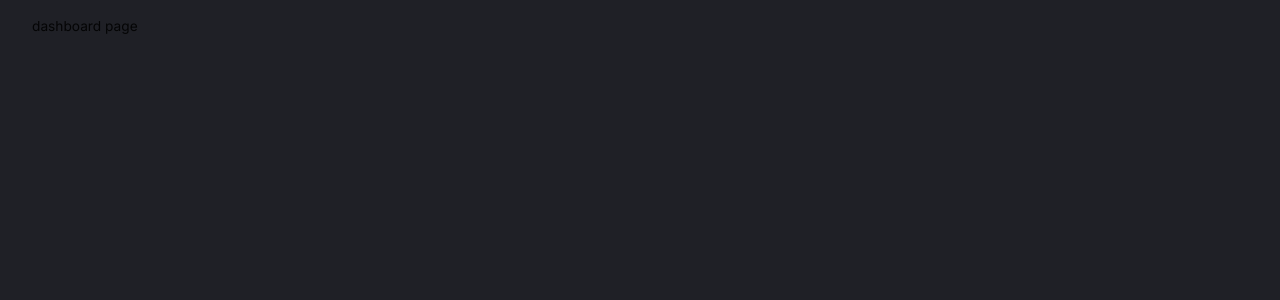
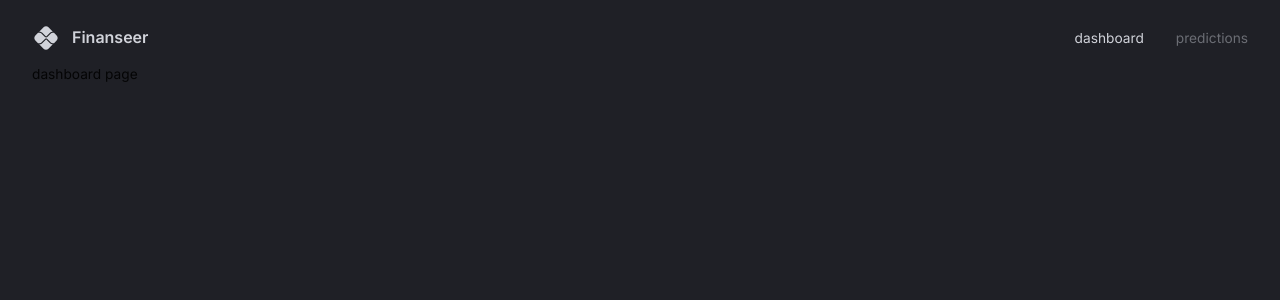
Before and after one commit to karnowsky1/Finance-Dashboard, a React (Vite) app in the folder client/: page / in a window 1280 px wide. Shown: the top 300 px of the page. Built offline with nearby package versions, Linux system fonts and the light colour scheme.

Commit message:
basic structure for navbar component complete

```diff
--- a/client/src/App.tsx
+++ b/client/src/App.tsx
@@ -3,6 +3,7 @@
 import { themeSettings } from './theme'
 import { Box, CssBaseline, ThemeProvider } from '@mui/material'
 import { BrowserRouter, Route, Routes } from 'react-router-dom'
+import Navbar from "./scenes/navbar"
 
 function App() {
   const theme = useMemo(() => createTheme(themeSettings), [])
@@ -13,6 +14,7 @@
         <ThemeProvider theme={theme}>
           <CssBaseline />
           <Box width="100%" height="100%" padding="1rem 2rem 4rem 2rem">
+            <Navbar />
             <Routes>
               <Route
                 path="/"
--- /dev/null
+++ b/client/src/components/FlexBetween.tsx
@@ -0,0 +1,10 @@
+import { Box } from "@mui/material";
+import { styled } from "@mui/system"
+
+const FlexBetween = styled(Box)({
+  display: "flex",
+  justifyContent: "space-between",
+  alignItems: "center"
+})
+
+export default FlexBetween
--- /dev/null
+++ b/client/src/scenes/navbar/index.tsx
@@ -0,0 +1,53 @@
+import { useState } from 'react'
+import { Link } from 'react-router-dom'
+import PixIcon from "@mui/icons-material/Pix"
+import { Box, Typography, useTheme } from '@mui/material'
+import FlexBetween from '../../components/FlexBetween'
+
+type Props = {}
+
+const Navbar = (props: Props) => {
+  const { palette } = useTheme()
+  const [selected, setSelected] = useState("dashboard")
+  return (
+    <FlexBetween mb="0.25rem" p="0.5rem 0rem" color={palette.grey[300]}>
+      {/* LEFT SIDE */}
+      <FlexBetween gap="0.75rem">
+        <PixIcon sx={{ fontSize: "28px" }} />
+        <Typography variant="h4" fontSize="16px">
+          Finanseer
+        </Typography>
+      </FlexBetween>
+
+      {/* RIGHT SIDE */}
+      <FlexBetween gap="2rem">
+        <Box sx={{"&:hover": { color: palette.primary[100]}}}>
+          <Link
+            to="/"
+            onClick={() => setSelected("dashboard")}
+            style={{
+              color: selected === "dashboard" ? "inherit" : palette.grey[700],
+              textDecoration: "inherit"
+            }}
+          >
+            dashboard
+          </Link>
+        </Box>
+        <Box>
+          <Link
+            to="/predictions"
+            onClick={() => setSelected("predictions")}
+            style={{
+              color: selected === "predictions" ? "inherit" : palette.grey[700],
+              textDecoration: "inherit"
+            }}
+          >
+            predictions
+          </Link>
+        </Box>
+      </FlexBetween>
+    </FlexBetween>
+  )
+}
+
+export default Navbar
```
